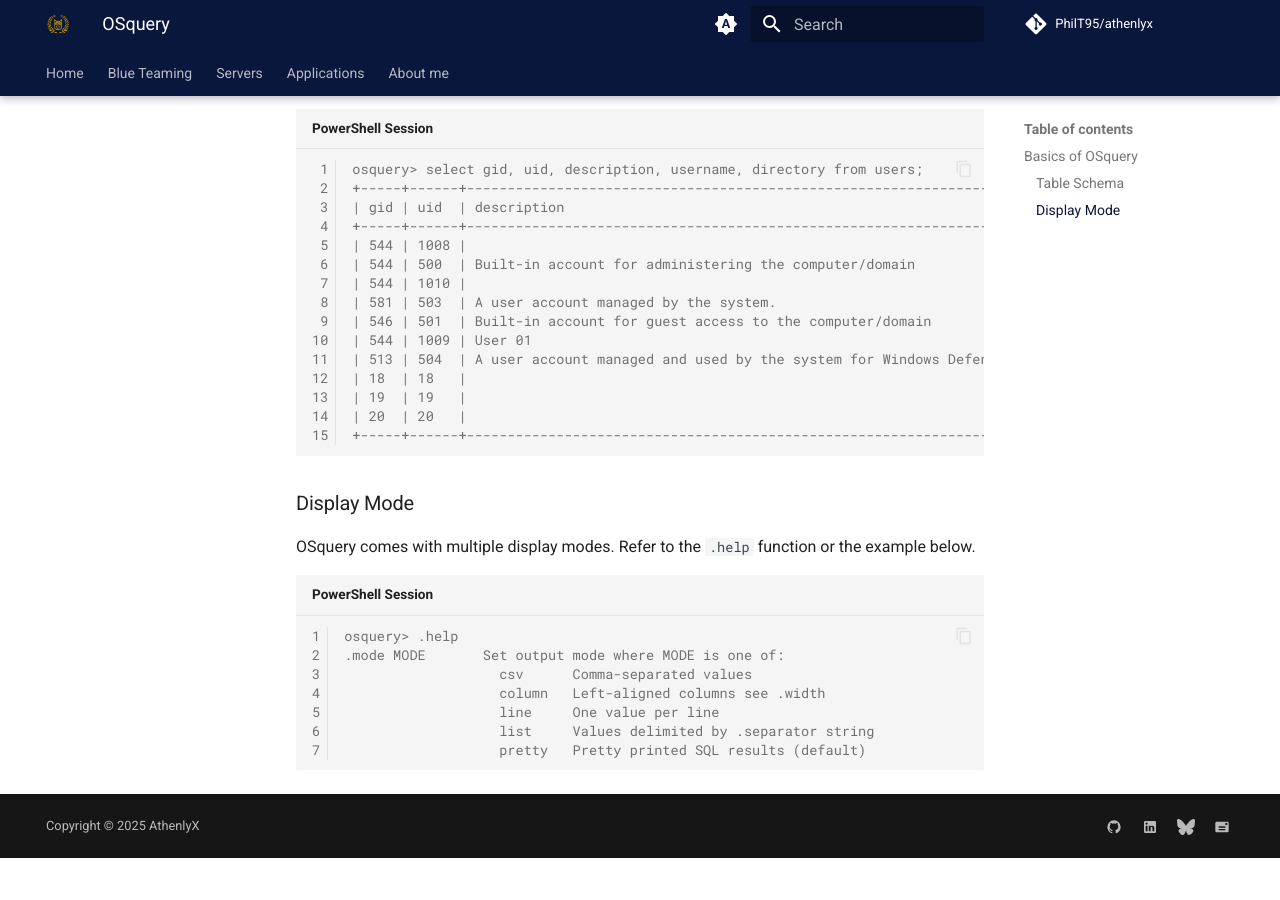
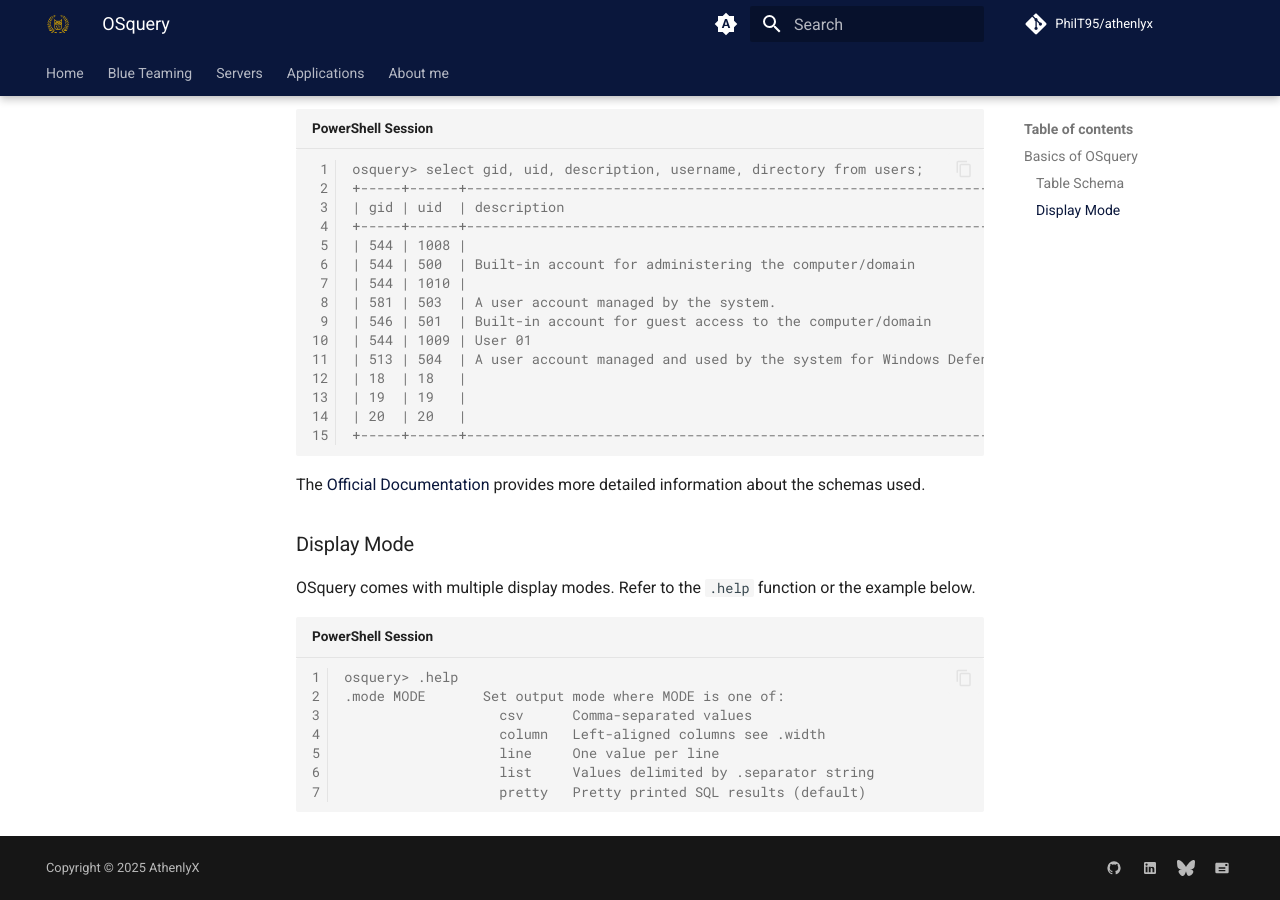
Before and after one commit to PhilT95/athenlyx, an MkDocs documentation site: the page built from docs/blue/endpoint-security/windows/osquery.md, in a window 1280 px wide and 900 px high, scrolled down 2372 px. Built offline with MkDocs 1.6.1 and Material for MkDocs 9.7.7, drawn with Linux system fonts in a browser that asks for light colours; plug-ins that fetch from the network failed and are left out; comment, search, counter and statistics services are not loaded; before the commit the page ends 3230 px from its top, so only the background shows below that.

Commit message:
Added Link to official OSquery documentation

````diff
--- a/docs/blue/endpoint-security/windows/osquery.md
+++ b/docs/blue/endpoint-security/windows/osquery.md
@@ -115,6 +115,8 @@ osquery> select gid, uid, description, username, directory from users;
 +-----+------+-------------------------------------------------------------------------------------------------+--------------------+---------------------------------------------+
 ```
 
+The [Official Documentation](https://osquery.io/schema/5.19.0) provides more detailed information about the schemas used.
+
 ### Display Mode
 
 OSquery comes with multiple display modes. Refer to the ``.help`` function or the example below.
````
